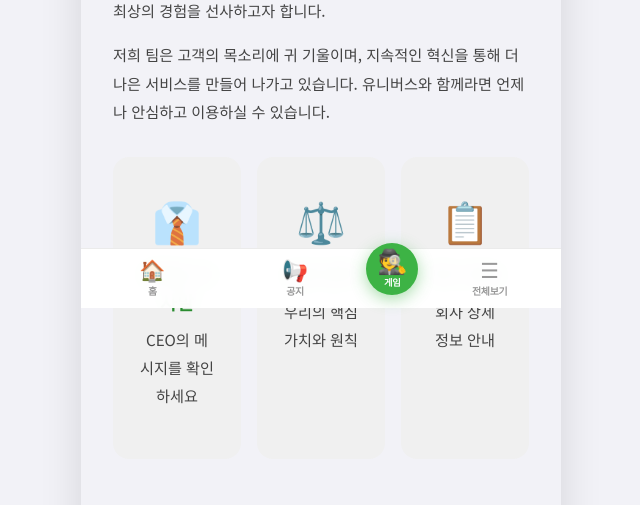
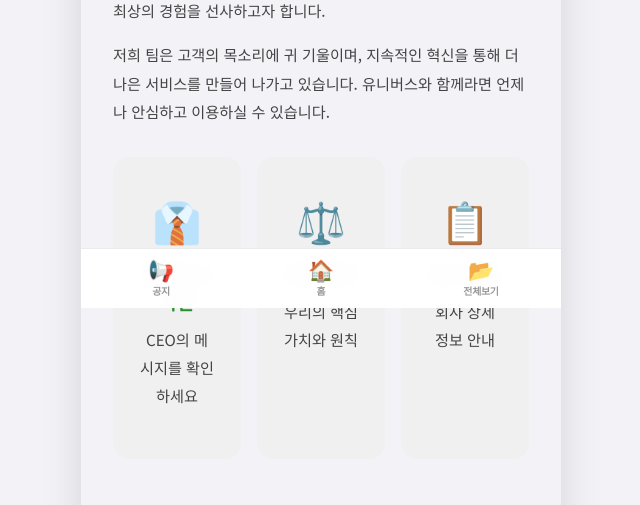
Before and after one commit to universestudio-koreanempire/universe-go, a Flask app: page /company in a window 1280 px wide. Shown: the part 492-997 px from the top of the page, without its empty margins (319-959 px from the left). Run offline with Flask 3, Linux system fonts and the light colour scheme.

Commit message:
Update base.html

```diff
--- a/mafia_integrated_V-app_modified/mafia_integrated V-app/mafia_integrated V-app/templates/base.html
+++ b/mafia_integrated_V-app_modified/mafia_integrated V-app/mafia_integrated V-app/templates/base.html
@@ -35,22 +35,23 @@
 
     <!-- 하단 탭바 -->
     <nav class="bottom-tab-bar">
-        <a href="{{ url_for('index') }}" class="tab-item {% if request.endpoint == 'index' %}active{% endif %}">
-            <span class="tab-icon">🏠</span>
-            <span class="tab-label">홈</span>
-        </a>
-        <a href="{{ url_for('notices_list') }}" class="tab-item {% if 'notice' in request.endpoint %}active{% endif %}">
-            <span class="tab-icon">📢</span>
-            <span class="tab-label">공지</span>
-        </a>
-        <a href="/game" class="tab-item tab-center-btn">
-            <span class="tab-icon">🕵️</span>
-            <span class="tab-label">게임</span>
-        </a>
-        <a href="{{ url_for('sitemap') }}" class="tab-item {% if request.endpoint == 'sitemap' %}active{% endif %}">
-            <span class="tab-icon">☰</span>
-            <span class="tab-label">전체보기</span>
-        </a>
+    <a href="{{ url_for('notices_list') }}"
+       class="tab-item {% if request.endpoint == 'notices_list' or request.endpoint == 'notice_detail' %}active{% endif %}">
+        <span class="tab-icon">📢</span>
+        <span class="tab-label">공지</span>
+    </a>
+
+    <a href="{{ url_for('index') }}"
+       class="tab-item home-tab {% if request.endpoint == 'index' %}active{% endif %}">
+        <span class="tab-icon">🏠</span>
+        <span class="tab-label">홈</span>
+    </a>
+
+    <a href="{{ url_for('sitemap') }}"
+       class="tab-item {% if request.endpoint == 'sitemap' %}active{% endif %}">
+        <span class="tab-icon">📂</span>
+        <span class="tab-label">전체보기</span>
+    </a>
     </nav>
 
     <script src="{{ url_for('static', filename='js/main.js') }}"></script>
```
